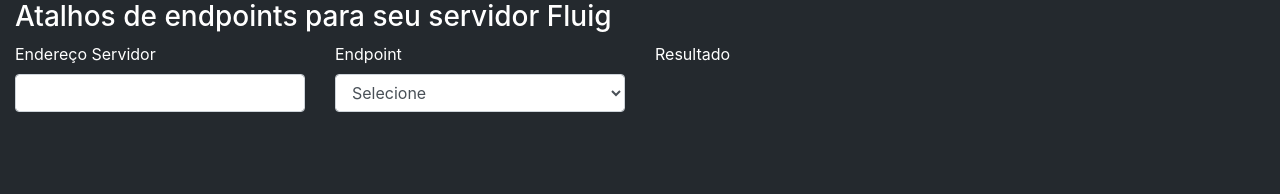
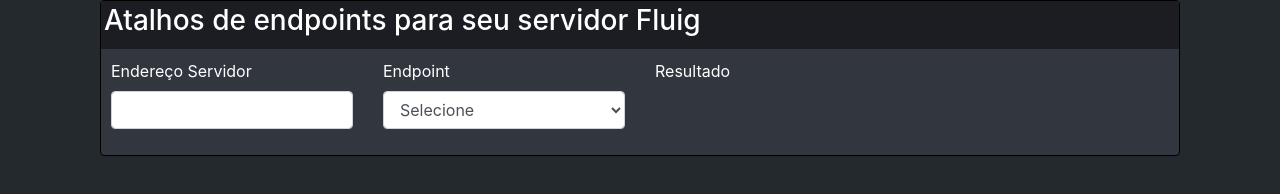
Before and after one commit to jorgeMaicon/comparar-dois-textos, a plain HTML site: page index.html in a window 1280 px wide. Drawn offline with nearby package versions, Linux system fonts and the light colour scheme.

Commit message:
Ajustes de estilo para o panel

```diff
--- a/index.html
+++ b/index.html
@@ -12,12 +12,11 @@
 </head>
 
 <body>
-    <div class="row"></div>
-    <div>
+    <div class="container">
         <div class="col-md-12">
 
             <div class="panel panel-primary">
-                <div class="panel-heading font-color">
+                <div class="panel-heading panel-body-color">
                     <h3 class="panel-title font-color"> Atalhos de endpoints para seu servidor Fluig</h3>
                 </div>
                 <div class="panel-body">
@@ -61,8 +60,6 @@
                 </div>
             </div>
         </div>
-
-
     </div>
 </body>
 
--- a/style.css
+++ b/style.css
@@ -9,3 +9,28 @@ body {
 .result {
     text-align: center;
 }
+
+.panel-body-color {
+    background-color: #1b1d23;
+}
+
+.panel {
+    margin-bottom: 20px;
+    background-color: #31363f;
+    border: 1px solid black;
+    border-radius: 4px;
+    /* -webkit-box-shadow: 0 1px 1px rgba(0, 0, 0, 0.05); */
+    box-shadow: 0 1px 1px rgba(0, 0, 0, 0.05);
+}
+
+.panel-heading {
+    border: 0px solid #ccc;
+    padding: 3px;
+    margin: 0;
+}
+
+.panel-body {
+    border: 0px solid black;
+    padding: 10px;
+    border-top: 0;
+}
```
